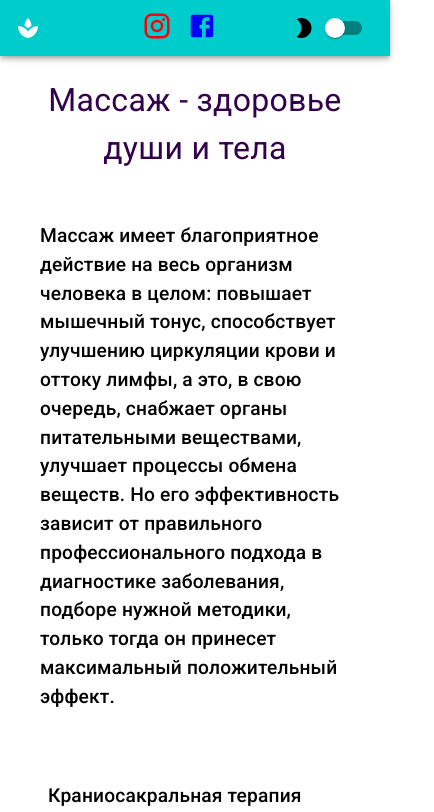
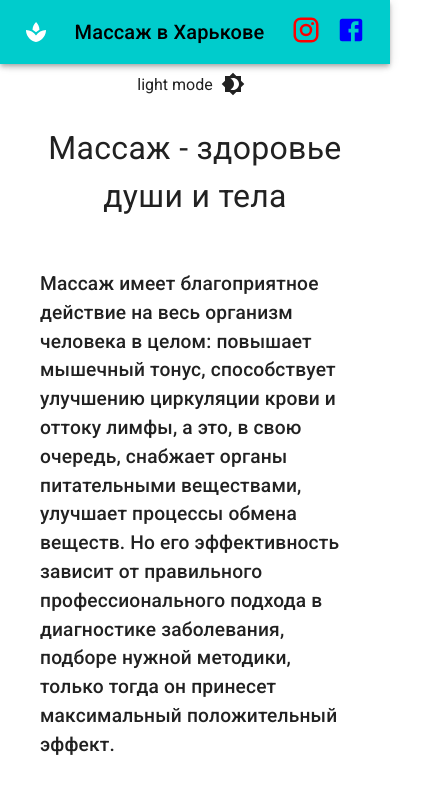
Before and after one commit to OShandyba/Massage-SPA, a React (Create React App) app: page / in a window 390 px wide. Shown: the top 812 px of the page, 434 px wide, since content can reach past the window. Built offline with nearby package versions, Linux system fonts and the light colour scheme.

Commit message:
Add dark-light toggle

```diff
--- a/package.json
+++ b/package.json
@@ -6,8 +6,9 @@
   "dependencies": {
     "@emotion/react": "^11.10.0",
     "@emotion/styled": "^11.10.0",
+    "@fontsource/roboto": "^4.5.8",
     "@mui/icons-material": "^5.8.4",
-    "@mui/material": "^5.10.0",
+    "@mui/material": "^5.10.2",
     "@testing-library/jest-dom": "^5.16.5",
     "@testing-library/react": "^13.3.0",
     "@testing-library/user-event": "^13.5.0",
--- a/src/App.js
+++ b/src/App.js
@@ -1,40 +1,72 @@
-import { Box, Stack } from '@mui/material';
+import { Box, IconButton, Stack } from '@mui/material';
+import { createTheme, ThemeProvider, useTheme } from "@mui/material/styles";
 import Feed from './components/Feed'
 import Navbar from './components/Navbar'
 import Rightbar from './components/Rightbar'
-import { createTheme, ThemeProvider } from "@mui/material/styles";
-import { useState } from 'react';
+import Brightness4Icon from '@mui/icons-material/Brightness4';
+import Brightness7Icon from '@mui/icons-material/Brightness7';
+import * as React from 'react'
 
-const light = {
-  palette: {
-    mode: "light",
-  },
-};
-
-const dark = {
-  palette: {
-    mode: "dark",
-  },
-};
-
+const ColorModeContext = React.createContext({ toggleColorMode: () => { } });
 
 function App() {
+  const theme = useTheme()
+  const colorMode = React.useContext(ColorModeContext)
 
-  const [isDarkTheme, setIsDarkTheme] = useState(false)
+  return (
+    <Box sx={{
+      display: 'flex',
+      width: '100%',
+      alignItems: 'center',
+      justifyContent: 'center',
+      bgcolor: 'background.default',
+      color: 'text.primary',
+    }}
+    >
+      {theme.palette.mode} mode
+      <IconButton onClick={colorMode.toggleColorMode} color='inherit'>
+        {theme.palette.mode === 'dark' ? <Brightness7Icon /> : <Brightness4Icon />}
+      </IconButton>
 
-  const changeTheme = () => {
-    setIsDarkTheme = (!isDarkTheme)
+    </Box>
+  )
 }
 
+export default function ToggleColorMode() {
+  const [mode, setMode] = React.useState('light');
+  const colorMode = React.useMemo(
+    () => ({
+      toggleColorMode: () => {
+        setMode((prevMode) => (prevMode === 'light' ? 'dark' : 'light'));
+      },
+    }),
+    [],
+  );
+
+  const theme = React.useMemo(
+    () =>
+      createTheme({
+        palette: {
+          mode,
+        },
+      }),
+    [mode],
+  )
+
   return (
-    <ThemeProvider theme={isDarkTheme ? createTheme(dark) : createTheme(light)}>
+    <ColorModeContext.Provider value={colorMode}>
+      <ThemeProvider theme={theme}>
         <Box
           component='div'
-        // bgcolor={"Background.default"}
-        maxWidth='1440px'
+          bgcolor='background.default'
+          color='text.primary'
+          maxWidth='100%'
           margin='0 auto'
         >
           <Navbar />
+          <Box>
+            <App />
+          </Box>
           <Stack
             direction='row'
             spacing={2}
@@ -45,6 +77,8 @@ function App() {
           </Stack>
         </Box>
       </ThemeProvider>
+    </ColorModeContext.Provider>
+
   )
 }
-export default App;
+// export default App;
--- a/src/components/Feed.jsx
+++ b/src/components/Feed.jsx
@@ -16,7 +16,7 @@ const MyTypography = styled(Typography)({
 const Feed = () => {
     return (
         <Box flex={8} >
-            <Typography sx={{ fontSize: '2rem', textAlign: 'center', paddingLeft: { md: '25%', sm: '10%' }, margin: '20px', color: '#33004d' }} >Массаж - здоровье души и тела</Typography>
+            <Typography sx={{ fontSize: '2rem', textAlign: 'center', paddingLeft: { md: '25%', sm: '10%' }, margin: '20px' }} >Массаж - здоровье души и тела</Typography>
 
             <Stack
                 direction='row'
--- a/src/components/Navbar.jsx
+++ b/src/components/Navbar.jsx
@@ -1,7 +1,8 @@
-import { AppBar, styled, Toolbar, Typography, Box, List, ListItem, ListItemIcon, Switch, Icon, Link } from "@mui/material";
+import { AppBar, styled, Toolbar, Typography, Box, Icon, Link, createTheme, ThemeProvider } from "@mui/material";
 import SpaIcon from '@mui/icons-material/Spa';
 import React from "react";
-import { Facebook, Instagram, ModeNight } from "@mui/icons-material";
+import { Facebook, Instagram } from "@mui/icons-material";
+
 
 const StyledToolbar = styled(Toolbar)({
     display: 'flex',
@@ -11,7 +12,6 @@ const SearchBox = styled(Box)({
     display: 'flex',
     alignItems: 'center',
     direction: 'row',
-    // width: '15%',
 })
 const IconBoxNav = styled(Box)({
     display: 'flex',
@@ -19,38 +19,56 @@ const IconBoxNav = styled(Box)({
     alignItems: 'center',
 })
 
+const theme = createTheme({
+    breakpoints: {
+        values: {
+            xs: 0,
+            sm: 360,
+        },
+    },
+});
+
+
 const Navbar = () => {
+
     return (
-        <AppBar position="sticky" sx={{ bgcolor: '#00cccc' }}>
+        <ThemeProvider theme={theme}>
+            <AppBar
+                position="sticky"
+                sx={{ bgcolor: '#00cccc' }}>
                 <StyledToolbar>
                     <Icon>
                         <SpaIcon />
                     </Icon>
-                <Typography sx={{ display: { xs: 'none', sm: 'block', color: 'black' } }} variant="h6">Массаж в Харькове</Typography>
+                    <Typography
+                        sx={{
+                            fontSize: { xs: '0.9rem', sm: '1.25rem' },
+                            color: 'black'
+                        }}
+                        variant="h6">
+                        Массаж в Харькове
+                    </Typography>
                     <SearchBox>
                         <IconBoxNav >
-                        <Link href="https://www.instagram.com/massage_oleg_kh/?hl=ru" target='_blank' underline="none">
+                            <Link
+                                href="https://www.instagram.com/massage_oleg_kh/?hl=ru"
+                                target='_blank'
+                                underline="none">
                                 <Icon sx={{ marginRight: '15px', color: 'red', height: 30, width: 30 }}>
                                     <Instagram sx={{ height: 30, width: 30 }} />
                                 </Icon>
                             </Link>
                             <Link href="https://www.facebook.com/massage.kh.oleg/?ref=pages_you_manage" target='_blank' underline="none">
-                            <Icon sx={{ marginRight: '15px', color: 'blue', height: 30, width: 30 }}>
+                                <Icon sx={{ color: 'blue', height: 30, width: 30 }}>
                                     <Facebook sx={{ height: 30, width: 30 }} />
                                 </Icon>
                             </Link>
                         </IconBoxNav>
-                    <List>
-                        <ListItem disablePadding sx={{ marginLeft: '60px' }}>
-                            <ListItemIcon sx={{ minWidth: '1px', color: 'black' }}>
-                                <ModeNight />
-                            </ListItemIcon>
-                            <Switch />
-                        </ListItem>
-                    </List>
+
                     </SearchBox>
                 </StyledToolbar>
             </AppBar >
+        </ThemeProvider>
     )
 }
 export default Navbar
--- a/src/theme.js
+++ b/src/theme.js
@@ -1,12 +1,12 @@
-import { createTheme } from "@mui/material";
+// import { createTheme } from "@mui/material";
 
-export const theme = createTheme({
-    palette: {
-        primary: {
-            main: 'purple',
-        },
-        secondary: {
-            main: '#11cb5f',
-        },
-    },
-})
+// export const theme = createTheme({
+//     palette: {
+//         primary: {
+//             main: 'purple',
+//         },
+//         secondary: {
+//             main: '#11cb5f',
+//         },
+//     },
+// })
```
Also changed, not shown: 1 other file (tests, documents, lock files or other folders). Lines whose indentation alone changed are shown as unchanged.
